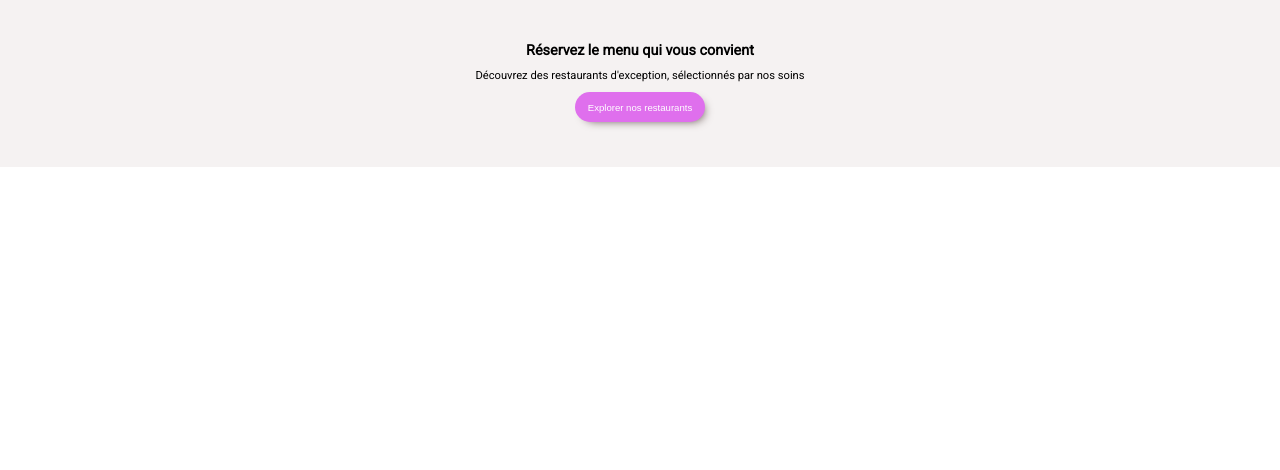
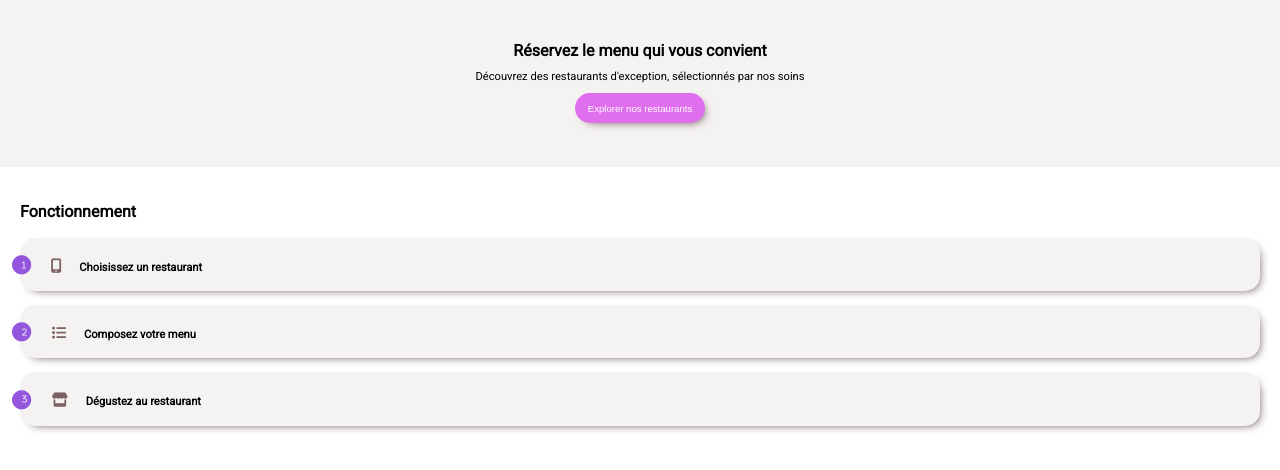
Before and after one commit to CMAGNIER/OhmyFood, a plain HTML site: page accueil.html in a window 1280 px wide. Shown: the part 88-558 px from the top of the page. Drawn offline with Linux system fonts and the light colour scheme; a web font is replaced by a local one.

Commit message:
Mise en place section "Fonctionnement"

```diff
--- a/accueil.html
+++ b/accueil.html
@@ -25,6 +25,29 @@
                     <button  class="discovery_btn"><a href="#">Explorer nos restaurants</a></button>
                 </div>
             </section>
+            <section class="functioning">
+                <h2 class="functioning_heading">Fonctionnement</h2>
+                <ul>
+                    <li>
+                        <i class="circle fa-solid fa-circle"></i>
+                        <i class="number fa-regular fa-1"></i>
+                        <i class="icon fa-solid fa-mobile-screen"></i>
+                        Choisissez un restaurant
+                    </li>
+                    <li>
+                        <i class="circle fa-solid fa-circle"></i>
+                        <i class="number fa-regular fa-2"></i>
+                        <i class="icon fa-solid fa-list"></i>
+                        Composez votre menu
+                    </li>
+                    <li>
+                        <i class="circle fa-solid fa-circle"></i>
+                        <i class="number fa-regular fa-3"></i>
+                        <i class="icon fa-solid fa-store"></i>
+                        Dégustez au restaurant
+                    </li>
+                </ul>
+            </section>
         </main>
     </body>
 </html>
--- a/sass/Pages/_accueil.scss
+++ b/sass/Pages/_accueil.scss
@@ -39,6 +39,50 @@
         a{
             @include btn-a;
         }
-
     }
 }
+
+.functioning{
+    display: flex;
+    flex-direction: column;
+    margin: 25px 20px;
+    .functioning_heading{
+        @include large-typography;
+        margin: 10px 0px;
+    }
+    ul{
+        display: flex;
+        flex-direction: column;
+        padding: 0;
+        margin: 0;
+        li{
+            list-style-type: none;
+            padding: 17px;
+            margin: 7px 0px;
+            border-radius: 15px;
+            @include medium-typography;
+            background-color: $light-main-color;
+            @include shadow;
+            .circle{
+                color: $color-primary;
+                font-size: 1.2rem;
+                position: relative;
+                left: -25px;
+                top: 1.1px;
+            }
+            .number{
+                color: #FFFFFF;
+                font-size: 0.5rem;
+                position: relative;
+                left: -37px;
+                top: -3px;
+            }
+            .icon{
+                position: relative;
+                left: -15px;
+                color: lighten($dark-main-color,10%);
+                font-size: 0.9rem;
+            }
+        }
+    }
+}
--- a/sass/Utils/_mixins.scss
+++ b/sass/Utils/_mixins.scss
@@ -9,7 +9,7 @@
 }
 
 @mixin large-typography{
-    font-size: 0.9rem;
+    font-size: 1rem;
     font-weight: 900;
 }
 
```
Also changed, not shown: sass/style.css, 1 other file.
